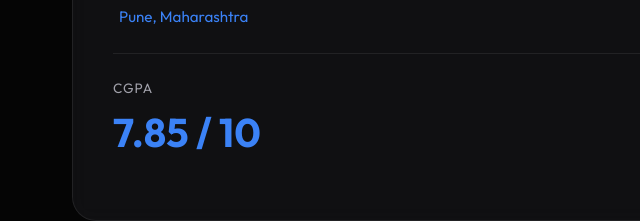
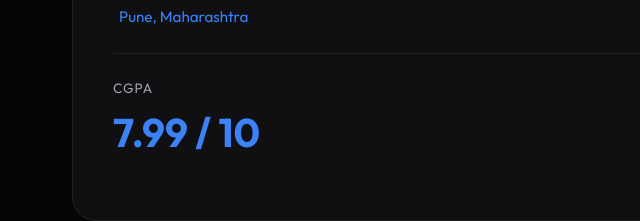
Before and after one commit to patill10/portfolio, a plain HTML site: page index.html in a window 1280 px wide. Shown: the part 3483-3704 px from the top of the page, 0-640 px from the left. Drawn offline with Linux system fonts and the light colour scheme; some icons are missing.

Commit message:
CGPA Updated

```diff
--- a/index.html
+++ b/index.html
@@ -195,7 +195,7 @@
                 <div class="metrics">
                     <div class="metric-item">
                         <span class="label">CGPA</span>
-                        <span class="value">7.85 / 10</span>
+                        <span class="value">7.99 / 10</span>
                     </div>
                 </div>
             </div>
```
